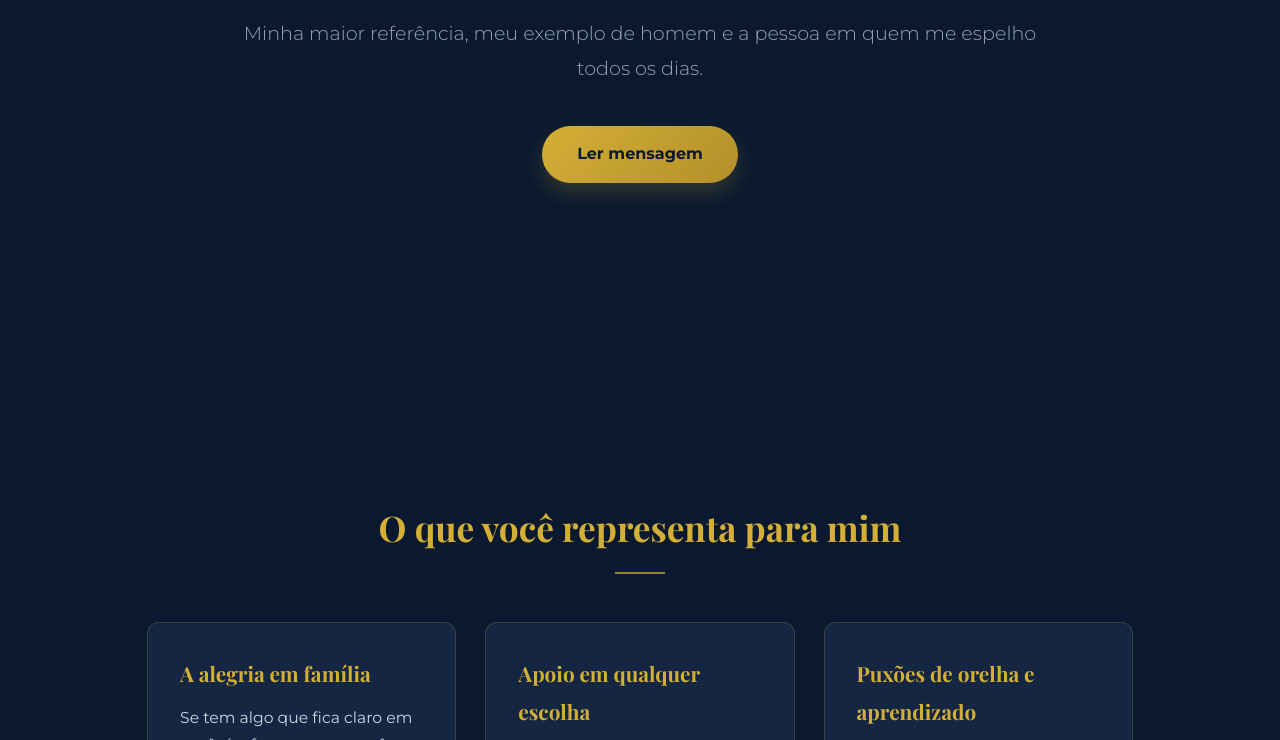
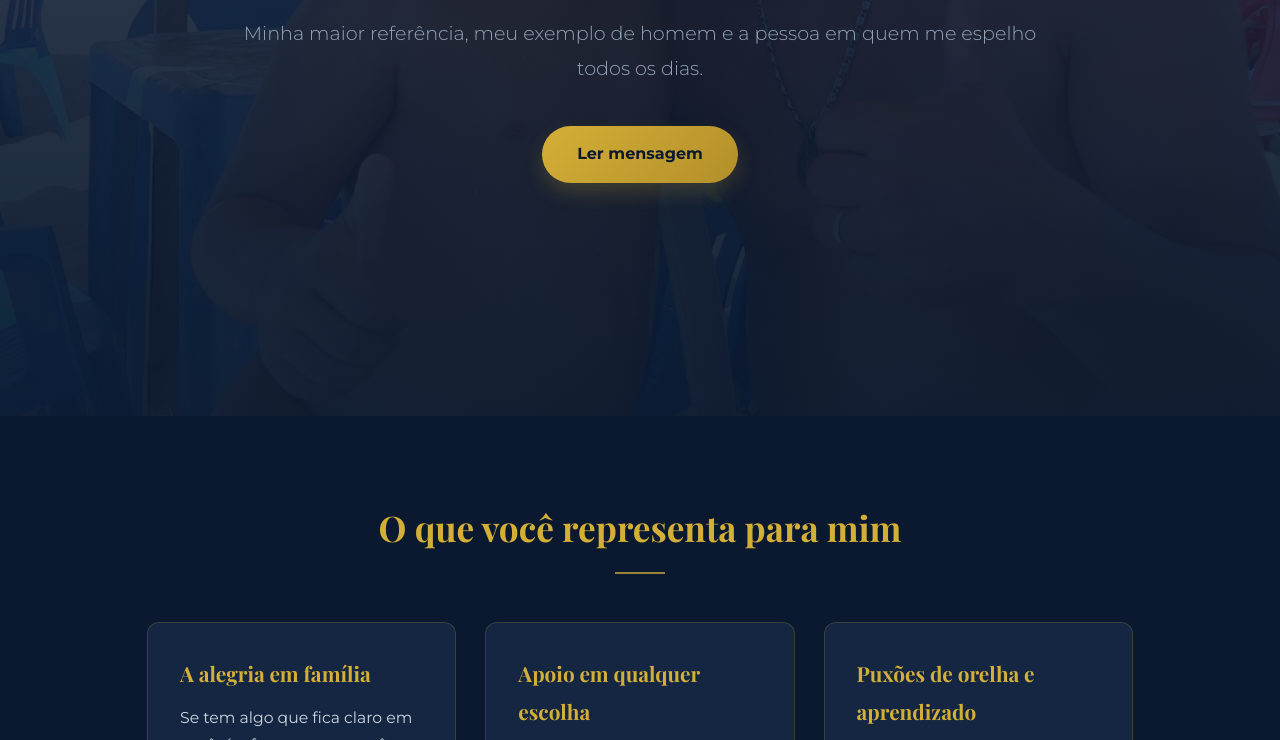
Before and after one commit to Jardiel95/Father-s-Day, a plain HTML site: page index.html in a window 1280 px wide. Shown: the part 384-1124 px from the top of the page. Drawn offline with nearby package versions, Linux system fonts and the light colour scheme; a web font is replaced by a local one.

Commit message:
Update style.css

```diff
--- a/style.css
+++ b/style.css
@@ -40,7 +40,7 @@ h1, h2, h3, h4 {
     padding: 2rem;
     /* SUBSTIIUA O LINK ABAIXO PELA SUA FOTO PRINCIPAL DE FUNDO */
     background: linear-gradient(rgba(10, 25, 47, 0.82), rgba(10, 25, 47, 0.95)),
-                url('photos/foto-capa.jpg') center/cover no-repeat fixed;
+                url('foto-capa.jpg') center/cover no-repeat fixed;
 }
 
 .hero-content {
```
